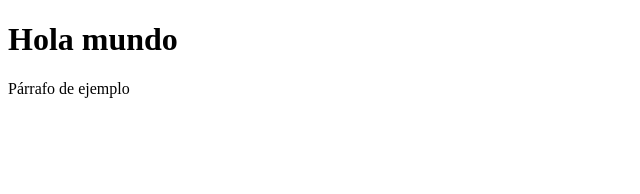
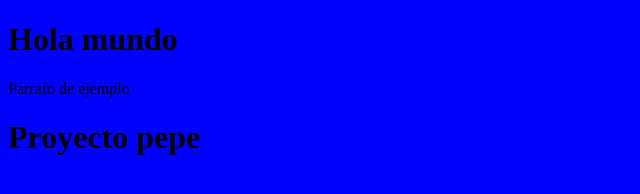
Before and after one commit to Jucas22/Git, a plain HTML site: page index.html in a window 1280 px wide. Shown: the whole page, without its empty margins (0-640 px from the left). Drawn offline with Linux system fonts and the light colour scheme.

Commit message:
Estio y h1

```diff
--- /dev/null
+++ b/css/estilos.css
@@ -0,0 +1,5 @@
+@charset "utf-8";
+
+body{
+    background-color: blue;
+}
--- a/index.html
+++ b/index.html
@@ -1,10 +1,13 @@
 <!DOCTYPE html>
 <html>
 <head>
-
+    <meta charset="utf-8">
+    <title>Docuento de prueba.</title>
+    <link href="css/estilos.css" rel="stylesheet" type="text/css">
 </head>
 <body>
     <h1> Hola mundo </h1>
     <p> Párrafo de ejemplo </p>
+    <h1>Proyecto pepe</h1>
 </body>
 </html>
```
Also changed, not shown: js/javaScript.js (added).
